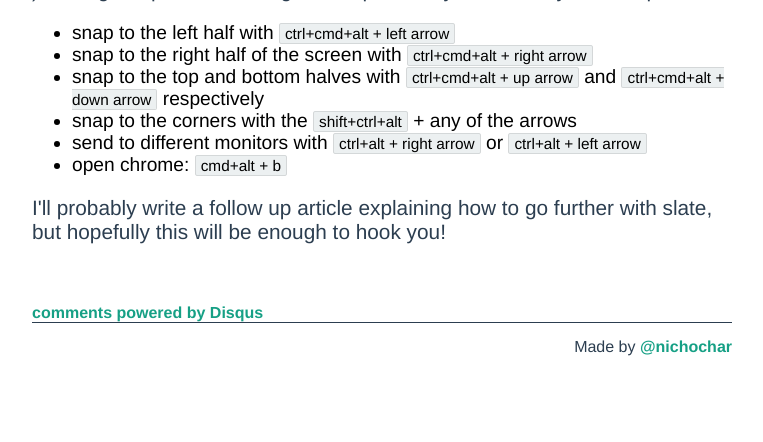
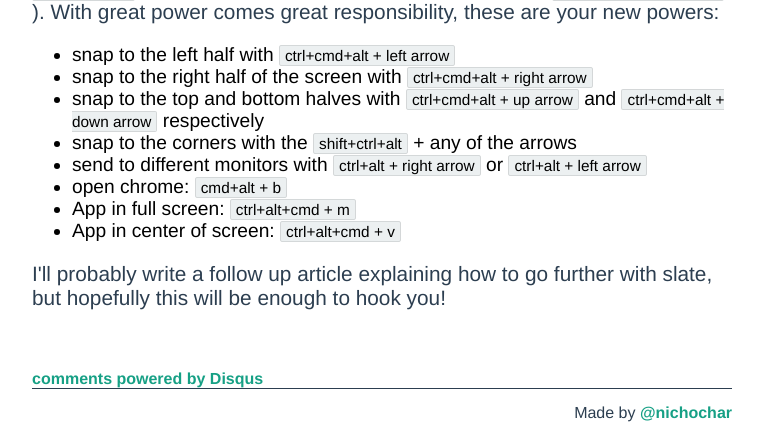
Before and after one commit to nichochar/blog, a Flask app: page /blog/2014/12/basic-slate in a window 1280 px wide. Shown: the part 3253-3695 px from the top of the page, without its empty margins (258-1021 px from the left). Before the commit the page ends 3609 px from the top, so only its background shows below. Run offline with Flask 2, Linux system fonts and the light colour scheme; some libraries are stand-ins or nearby versions.

Commit message:
Tweaked first article

```diff
--- a/nicho_website/templates/2014/12/basic-slate.html
+++ b/nicho_website/templates/2014/12/basic-slate.html
@@ -36,6 +36,7 @@ By the end of this tutorial you should be able to:
     <li>snap to the top or the bottom half</li>
     <li>send a window from one monitor to the next</li>
     <li>focus the chrome app with cat like speed</li>
+    <li>center an app in the middle of the screen</li>
 </ul>
 
 <p>
@@ -119,6 +120,8 @@ With great power comes great responsibility, these are your new powers:
     <li> snap to the corners with the <span class="inline-code">shift+ctrl+alt</span> + any of the arrows</li>
     <li> send to different monitors with <span class="inline-code">ctrl+alt + right arrow</span> or <span class="inline-code">ctrl+alt + left arrow</span></li>
     <li> open chrome: <span class="inline-code">cmd+alt + b</span></li>
+    <li> App in full screen: <span class="inline-code">ctrl+alt+cmd + m</span></li>
+    <li> App in center of screen: <span class="inline-code">ctrl+alt+cmd + v</span></li>
 </ul>
 
 <p>
```
